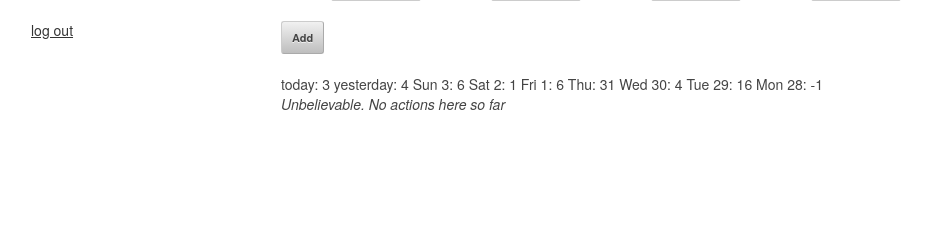
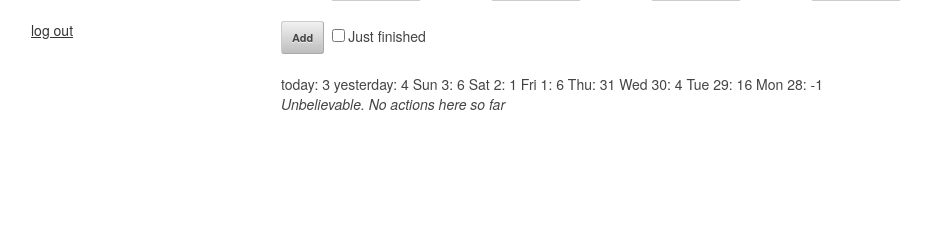
Before and after one commit to findgriffin/hactar, a Flask app: page /actions in a window 1280 px wide. Shown: the part 99-332 px from the top of the page, without its empty margins (139-1070 px from the left). Run offline with Flask 2, Linux system fonts and the light colour scheme; the visitor is signed in with stand-in values (Sample User, id 1); data that the repository does not hold is empty; parts of the project's set-up code (start-up, migrations or seed data) failed here and were passed over.

Commit message:
add 'just finished' checkbox to actions form

```diff
--- a/hactar/actions.py
+++ b/hactar/actions.py
@@ -111,6 +111,8 @@ def post_actions():
     parse_date_field('due')
     parse_date_field('start')
     parse_date_field('finish')
+    if 'just_finished' in form and 'finish' not in newargs:
+        newargs['finish'] = dtime.now()
     try:
         newaction = Action(**newargs)
         db.session.add(newaction)
--- a/templates/actions.html
+++ b/templates/actions.html
@@ -22,8 +22,9 @@
       </div>
       <div class="twelve columns">
       <input type=submit value=Add>
+      <input type="checkbox" name="just_finished" value="just_finished">Just
+      finished
       </div>
-
       </dl>
     </form>
   {% endif %}
```
